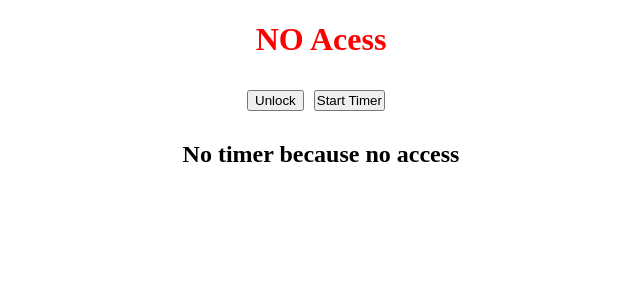
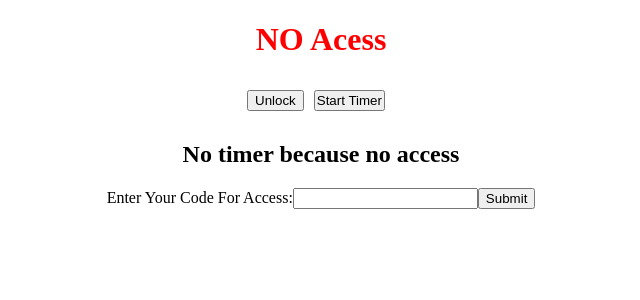
Before and after one commit to TrinitasAccounting/roulette_algorithm_web_app, a React (Create React App) app in the folder client/: page / in a window 1280 px wide. Shown: the top 300 px of the page, without its empty margins (319-959 px from the left). Built offline with nearby package versions, Linux system fonts and the light colour scheme.

Commit message:
code state and form are working, just no check to see if code is correct yet

```diff
--- a/client/src/components/App.js
+++ b/client/src/components/App.js
@@ -2,12 +2,33 @@ import React, { useEffect, useState } from "react";
 import { Switch, Route } from "react-router-dom";
 
 import Timer from "./TimerComponent/Timer";
+import CodeInputForm from "./CodeInputForm";
 
 function App() {
+
+  // need to move this state out here, so we can set it to true if the code is correct
+  const [accessGranted, setAccessGranted] = useState(false);
+
+  // creating state for the user input code
+  const [formData, setFormData] = useState({
+    inputCode: ''
+  })
+
+  // OnSubmit handler for the code form submission
+  function handleSubmit(event) {
+    event.preventDefault();
+
+    console.log(formData.inputCode)
+
+
+  }
+
+
+
   return (
     <div style={{ textAlign: "center", margin: "auto" }}>
-
-      <Timer />
+      <Timer accessGranted={accessGranted} setAccessGranted={setAccessGranted} />
+      <CodeInputForm formData={formData} setFormData={setFormData} handleSubmit={handleSubmit} />
     </div>
   );
 
--- /dev/null
+++ b/client/src/components/CodeInputForm.js
@@ -0,0 +1,36 @@
+
+import { useState } from "react";
+
+function CodeInputForm({ formData, setFormData, handleSubmit }) {
+
+    // initalizing state for the controlled form
+    // const [formData, setFormData] = useState({
+    //     inputCode: ''
+    // })
+
+    // On Change handler
+    function handleChange(event) {
+        event.preventDefault();
+
+        let newFormData = { ...formData, [event.target.name]: event.target.value }
+        setFormData(newFormData)
+    }
+
+
+
+
+    return (
+        <>
+            <form onSubmit={handleSubmit}>
+                <label>
+                    Enter Your Code For Access:
+                    <input type="text" name="inputCode" value={formData.inputCode} onChange={handleChange} />
+                </label>
+                <input type="submit" value="Submit" />
+            </form>
+
+        </>
+    )
+}
+
+export default CodeInputForm;
--- a/client/src/components/TimerComponent/Timer.js
+++ b/client/src/components/TimerComponent/Timer.js
@@ -6,10 +6,7 @@ import { useState } from "react";
 
 
 
-function Timer() {
-
-    const [accessGranted, setAccessGranted] = useState(false)
-
+function Timer({ accessGranted, setAccessGranted }) {
 
 
 
```
